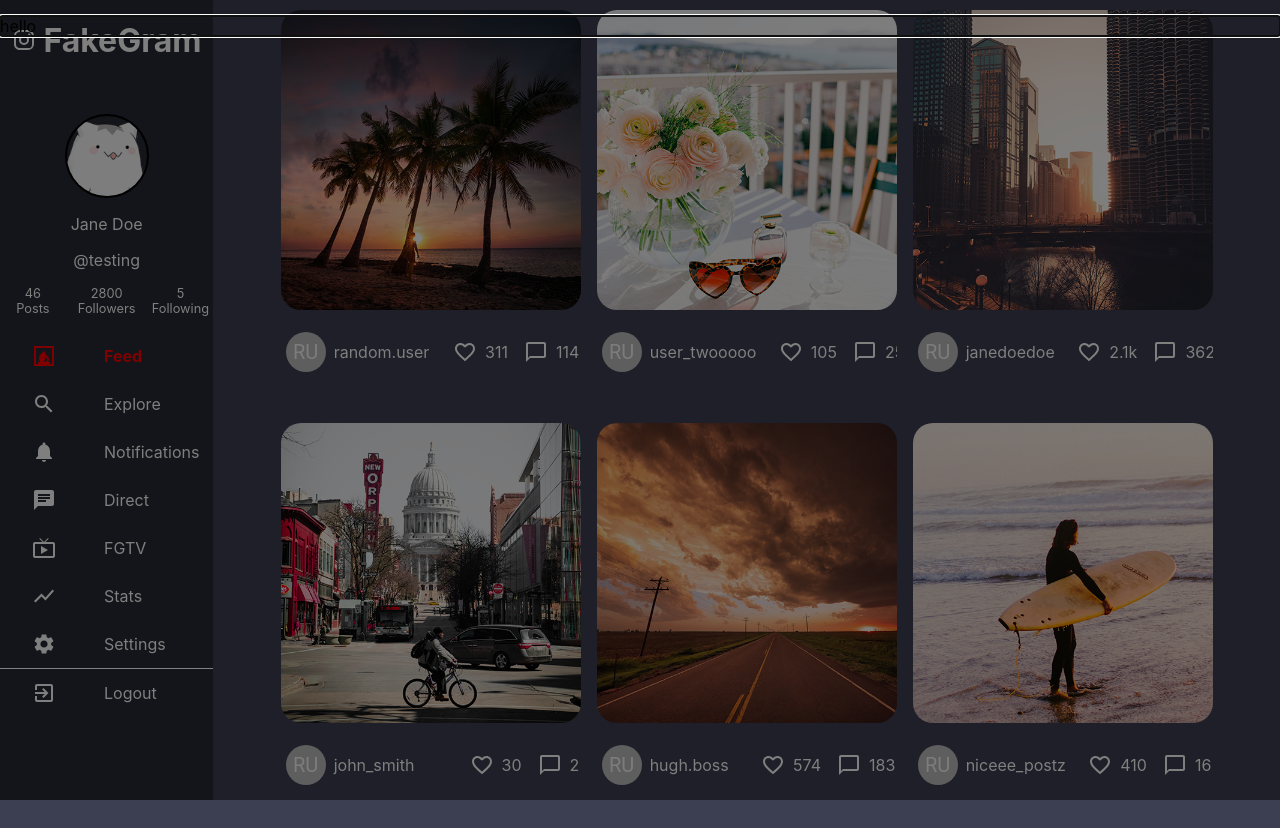
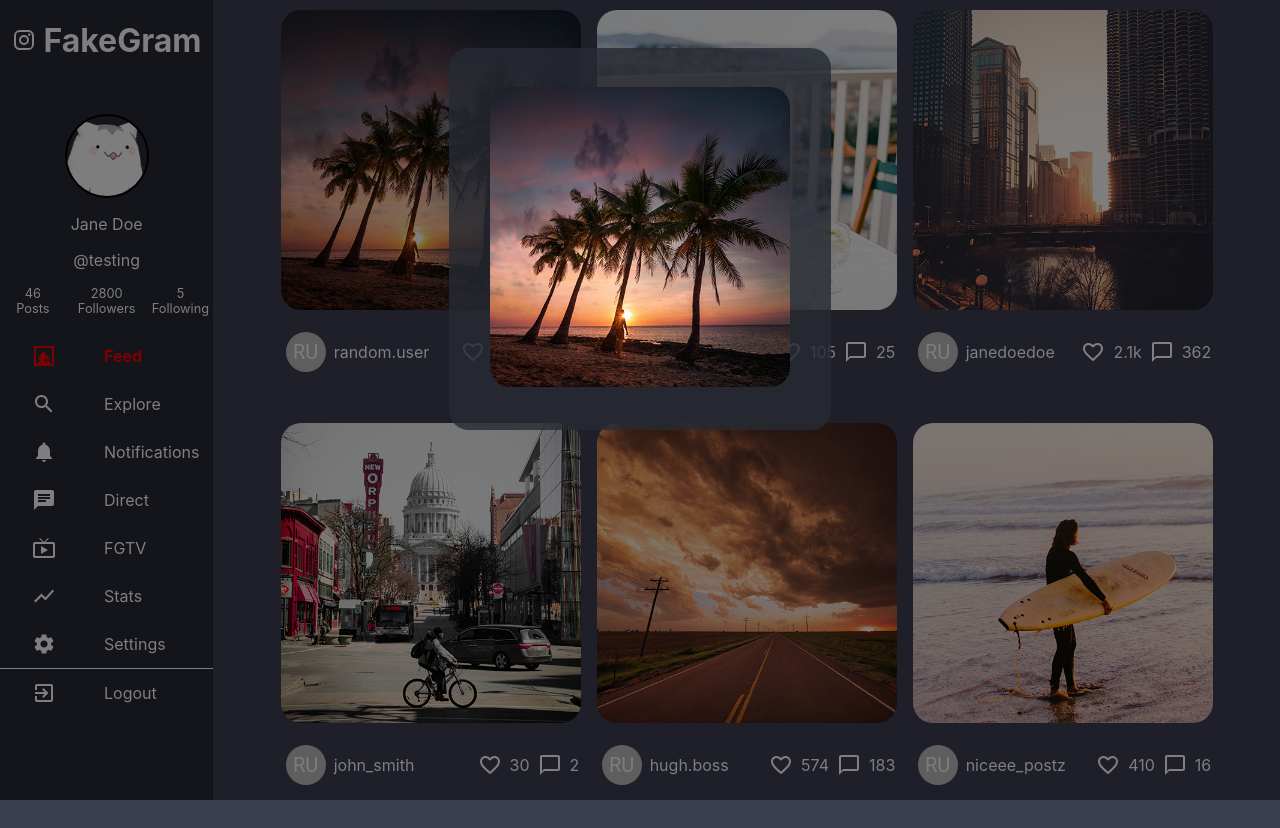
Before and after one commit to JNoris/social-media-react-app, a React (Create React App) app in the folder social-media-react-app/: page / in a window 1280 px wide. Both pictures are taken after a click on the icon 535 px from the left and 352 px from the top of the page. Built offline with nearby package versions, Linux system fonts and the light colour scheme.

Commit message:
updated modal; with minor styling + passed post image

```diff
--- a/social-media-react-app/src/components/PostCard/PostCardContent/PostCardContent.js
+++ b/social-media-react-app/src/components/PostCard/PostCardContent/PostCardContent.js
@@ -6,7 +6,6 @@ import PostStats from './PostStats'
 import UserInfo from './UserInfo'
 
 const PostCardContent = (props) => {
-    console.log(props)
     return (
         <ContentWrapper>
             <CardContent>
--- a/social-media-react-app/src/components/PostCard/PostCardContent/PostCardContent.styles.js
+++ b/social-media-react-app/src/components/PostCard/PostCardContent/PostCardContent.styles.js
@@ -35,7 +35,7 @@ export const ContentComponent = styled.div `
 
     p {
         padding-left: 0.5rem;
-        margin-right: 1rem;
+        margin-right: .5rem;
     }
 
     #comments {
--- a/social-media-react-app/src/components/PostCard/PostCardContent/PostStats.js
+++ b/social-media-react-app/src/components/PostCard/PostCardContent/PostStats.js
@@ -22,7 +22,6 @@ const PostStats = (props) => {
     }
 
     function toggleModal() {
-        console.log("toggleModal")
         setIsOpen(!isOpen);
     }
 
--- /dev/null
+++ b/social-media-react-app/src/components/PostCard/PostCardModalView/PostCardModalView.js
@@ -0,0 +1,22 @@
+import React, { useState } from 'react';
+import Card from '@material-ui/core/Card';
+import {CardWrapper} from '../PostCard.styles'
+import PostImage from '../PostCardContent/PostImage'
+
+
+const PostCardModalView = (props) => {
+
+    const post = props.post;
+
+    return (
+        <CardWrapper>
+            <Card>
+               <PostImage
+                    img = {post.img}
+               />
+            </Card>
+        </CardWrapper>
+    );
+}
+
+export default PostCardModalView;
--- a/social-media-react-app/src/components/PostViewModal/PostViewModal.js
+++ b/social-media-react-app/src/components/PostViewModal/PostViewModal.js
@@ -1,36 +1,38 @@
-import React, {forwardRef, useState} from 'react';
+import React from 'react';
 import Modal from '@material-ui/core/Modal';
 import Backdrop from '@material-ui/core/Backdrop';
 import Fade from '@material-ui/core/Fade';
-import PostCard from '../PostCard/PostCard'
+import PostCardModalView from '../PostCard/PostCardModalView/PostCardModalView'
+import {ModalWrapper} from './PostViewModal.styles'
 
 const PostViewModal = (props) => {
 
-    console.log("modal",props);
-
+    const post = props.post;
+    const show = props.show;
 
     return (
-  !props.show ? null : (
+        !show ? null : (
+
              <Modal
                 aria-labelledby=""
                 aria-describedby=""
-        open={true}
+                open={show}
                 onClose={props.onClose}
                 closeAfterTransition
                 BackdropComponent={Backdrop}
                 BackdropProps={{
                     timeout: 500,
-    }}
-  >
-    <Fade in={true}>
-      {/* <PostCard
-        post = {props.post}
-      /> */}
-      <p>hello</p>
+                }}>
+                <ModalWrapper>
+                    <Fade in={show}>
+                        <PostCardModalView
+                            post = {post}
+                        />
                     </Fade>
+                </ModalWrapper>
             </Modal>
+
             )
     );
-
   }
   export default PostViewModal;
--- /dev/null
+++ b/social-media-react-app/src/components/PostViewModal/PostViewModal.styles.js
@@ -0,0 +1,15 @@
+import styled from 'styled-components'
+
+export const ModalWrapper = styled.div`
+    display: flex;
+    align-items: center;
+    justify-content: center;
+    margin: 0 auto;
+    background-color: rgba(39,43,52,.8);
+    border-radius: 20px;
+    margin-top: 3rem;
+    outline: none;
+    padding: 1rem;
+    width: 350px;   // will need to adjust
+    height: 350px;  // will need to adjust
+`;
```
Also changed, not shown: social-media-react-app/src/components/PostCard/PostCardModalView/PostCardModalView.styles.js (added). Lines whose indentation alone changed are shown as unchanged.
